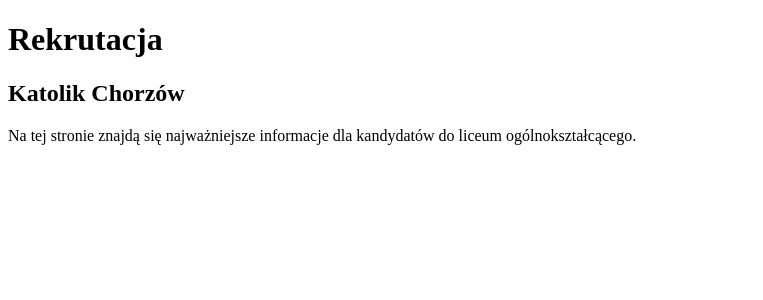
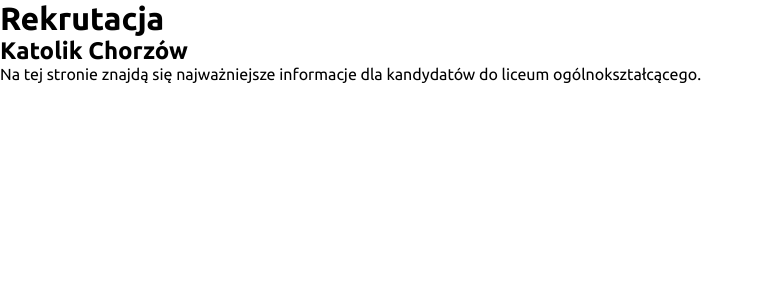
Before and after one commit to stanislawdera/katolik-chorzow-rekrutacja, a Next.js app: page / in a window 1280 px wide. Shown: the top 300 px of the page, without its empty margins (0-763 px from the left). Built offline with nearby package versions, Linux system fonts and the light colour scheme.

Commit message:
Add theme and Layout component

```diff
--- /dev/null
+++ b/components/organisms/Layout/Layout.js
@@ -0,0 +1,12 @@
+import { ThemeProvider } from "styled-components";
+import { GlobalStyle } from "styles/globalStyle";
+import { theme } from "styles/theme";
+
+export default function Layout({ children }) {
+  return (
+    <ThemeProvider theme={theme}>
+      <GlobalStyle />
+      {children}
+    </ThemeProvider>
+  );
+}
--- /dev/null
+++ b/jsconfig.json
@@ -0,0 +1,5 @@
+{
+  "compilerOptions": {
+    "baseUrl": "."
+  }
+}
--- a/pages/_document.js
+++ b/pages/_document.js
@@ -1,4 +1,4 @@
-import Document from "next/document";
+import Document, { Html, Head, Main, NextScript } from "next/document";
 import { ServerStyleSheet } from "styled-components";
 
 export default class MyDocument extends Document {
@@ -27,4 +27,27 @@
       sheet.seal();
     }
   }
+
+  render() {
+    return (
+      <Html>
+        <Head>
+          <link rel="preconnect" href="https://fonts.googleapis.com" />
+          <link
+            rel="preconnect"
+            href="https://fonts.gstatic.com"
+            crossOrigin="true"
+          />
+          <link
+            href="https://fonts.googleapis.com/css2?family=Ubuntu:ital,wght@0,400;0,700;1,400&display=swap"
+            rel="stylesheet"
+          />
+        </Head>
+        <body>
+          <Main />
+          <NextScript />
+        </body>
+      </Html>
+    );
+  }
 }
--- a/pages/index.js
+++ b/pages/index.js
@@ -1,8 +1,9 @@
 import Head from "next/head";
+import Layout from "components/organisms/Layout/Layout";
 
 export default function Home() {
   return (
-    <div>
+    <Layout>
       <Head>
         <title>Rekrutacja do LO - Katolik Chorzów</title>
         <meta
@@ -16,6 +17,6 @@
         Na tej stronie znajdą się najważniejsze informacje dla kandydatów do
         liceum ogólnokształcącego.
       </p>
-    </div>
+    </Layout>
   );
 }
--- /dev/null
+++ b/styles/globalStyle.js
@@ -0,0 +1,13 @@
+import { createGlobalStyle } from "styled-components";
+
+export const GlobalStyle = createGlobalStyle`
+  * {
+    padding: 0;
+    margin: 0;
+    box-sizing: border-box;
+  }
+  body {
+    font-size: 16px;
+    font-family: 'Ubuntu', sans-serif;
+  }
+`;
--- /dev/null
+++ b/styles/theme.js
@@ -0,0 +1,35 @@
+export const theme = {
+  spacing: {
+    sm: "10px",
+    md: "20px",
+    lg: "30px",
+    xl: "50px",
+  },
+  fontSizes: {
+    xxs: "14px",
+    xs: "16px",
+    sm: "20px",
+    md: "24px",
+    lg: "32px",
+    xl: "40px",
+    xxl: "48px",
+    xxxl: "96px",
+  },
+  media: {
+    tablet: "@media (min-width: 728px)",
+    desktop: "@media (min-width: 1024px)",
+  },
+  colors: {
+    primary: "#5a51a0",
+    primaryDark: "#382f7e",
+    light: "#f9f9f9",
+    yellow: "#ffca28",
+    yellowDark: "#ff8f00",
+    red: "#ff7043",
+    redDark: "#bf360c",
+    blue: "#3fbef8",
+    blueDark: "#2284b0",
+    green: "#5dc13a",
+    greenDark: "#397e3d",
+  },
+};
```
